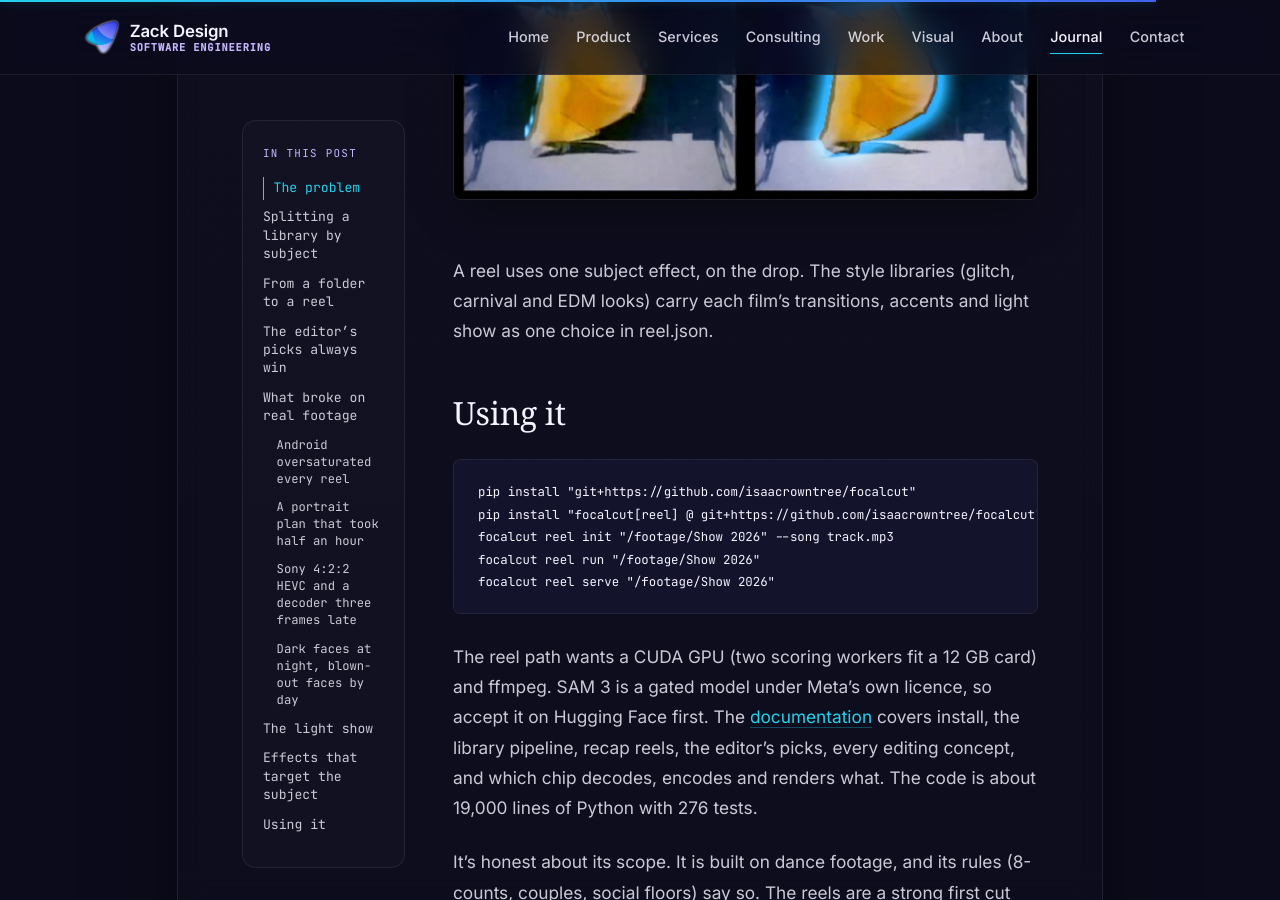
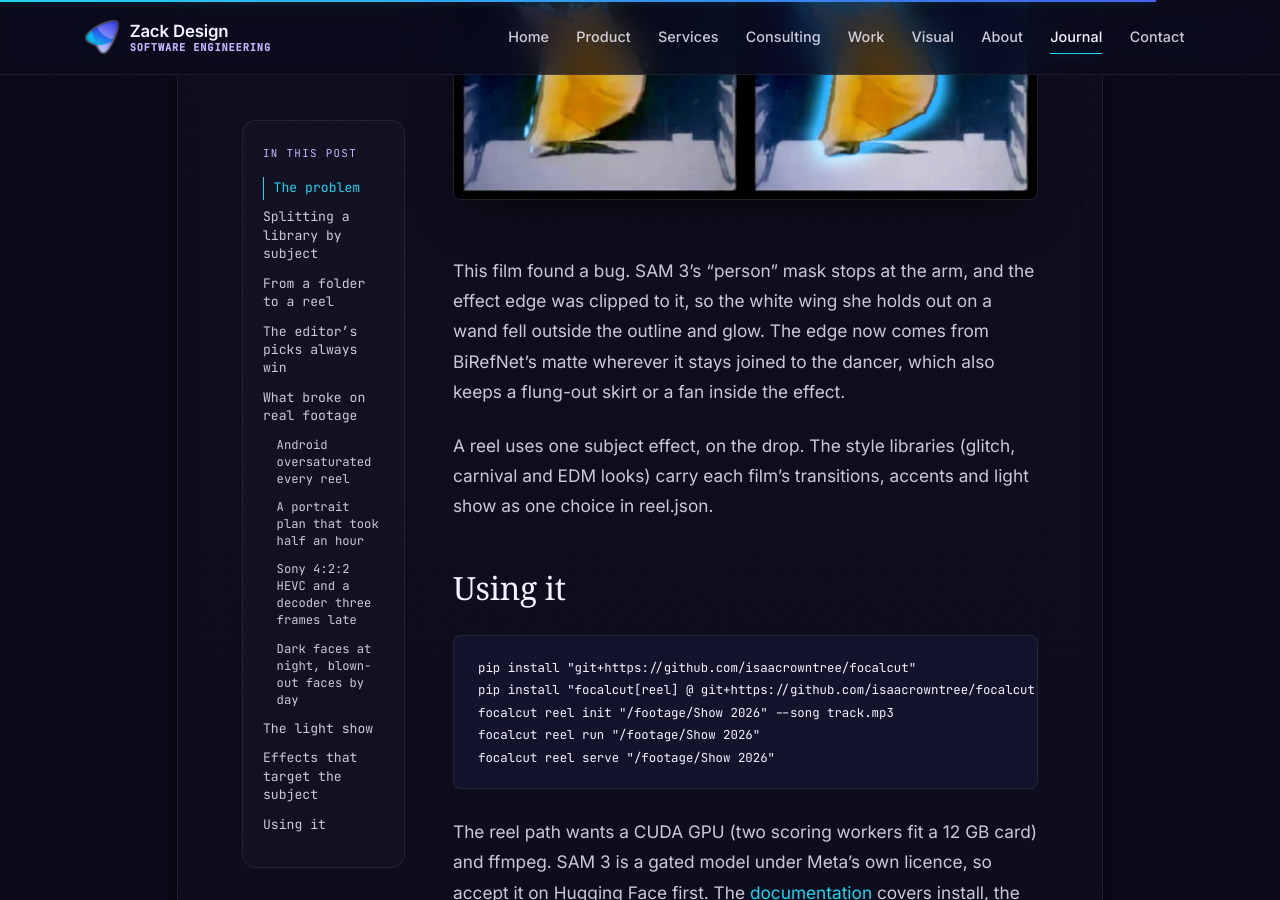
Before and after one commit to zackdesign/zackdesign.github.io, a Jekyll site: the page built from _posts/2026-11-4-focalcut.md, in a window 1280 px wide and 900 px high, scrolled down 8636 px. Built offline with Jekyll 4.4.1, drawn with Linux system fonts in a browser that asks for light colours; some web fonts are replaced.

Commit message:
focalcut post: effects figure with the full cutout, and the mask bug it found
Co-Authored-By: Claude Opus 5.5 <noreply@anthropic.com>
Claude-Session: https://claude.ai/code/session_01UdycNf6Tm6ML4ej62NPqKA

````diff
--- a/_posts/2026-11-4-focalcut.md
+++ b/_posts/2026-11-4-focalcut.md
@@ -116,7 +117,9 @@ focalcut fx apply clip.mp4 -e neon --peak 3.0
 focalcut fx gallery clip.mp4          # every effect side by side
 ```
 
-![Four frames of the same moment of the 1895 Serpentine Dance: untouched, with a neon outline traced around the dancer's skirt, with a blue aura flickering off its edge, and with a soft blue glow around the whole figure.](/images/blog/focalcut-effects.jpg)
+![Four frames of the same moment of the 1895 Serpentine Dance: untouched, with a neon outline traced around the dancer, the wing on its wand included, with a blue aura flickering off her edge, and with a soft blue glow around the whole figure.](/images/blog/focalcut-effects.jpg)
+
+This film found a bug. SAM 3's "person" mask stops at the arm, and the effect edge was clipped to it, so the white wing she holds out on a wand fell outside the outline and glow. The edge now comes from BiRefNet's matte wherever it stays joined to the dancer, which also keeps a flung-out skirt or a fan inside the effect.
 
 A reel uses one subject effect, on the drop. The style libraries (glitch, carnival and EDM looks) carry each film's transitions, accents and light show as one choice in reel.json.
 
````
Also changed, not shown: other parts of _posts/2026-11-4-focalcut.md (+1 -0 lines), images/blog/focalcut-effects.jpg.
